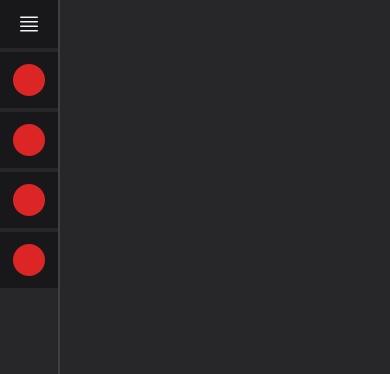
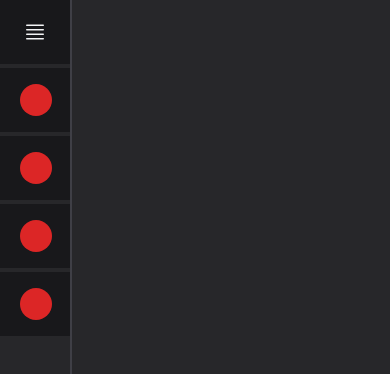
Before and after one commit to alireza-constantin/chitchat-ui, a React (Vite) app: page / in a window 390 px wide. Shown: the top 374 px of the page. Built offline with nearby package versions, Linux system fonts and the light colour scheme.

Commit message:
add animation to sidebar and fix the flicking when opening

```diff
--- a/src/components/Profile.tsx
+++ b/src/components/Profile.tsx
@@ -1,20 +1,19 @@
-import { clsx } from 'clsx'
+import { clsx } from "clsx"
 
-export function Profile({ expanded }: { expanded: boolean }){
+export function Profile({ expanded }: { expanded: boolean }) {
     return (
-        <div className={clsx("flex gap-4 items-center bg-zinc-900 py-3 justify-center", expanded && "px-5")}>
+        <div className="flex gap-4 items-center bg-zinc-900 py-3 h-16 px-5 justify-start">
             <ProfilePic />
-            {expanded && <div>
-                <p className="text-gray-100 text-sm font-semibold pb-1">Jimmy Anderson</p>
-                <p className="text-xs text-gray-300" >last message sent</p>
-            </div>}
+            {expanded && (
+                <div className="w-3/4 transition-all duration-1000 animate-[unhide_200ms_ease-in-out_forwards]">
+                    <p className="text-gray-100 text-sm font-semibold pb-1">Jimmy Anderson</p>
+                    <p className="text-xs text-gray-300 truncate">last test expanded</p>
+                </div>
+            )}
         </div>
     )
 }
 
-
-function ProfilePic(){
-    return (
-        <div className="w-8 h-8 bg-red-600 rounded-full"></div>
-    )
+function ProfilePic() {
+    return <div className="w-8 h-8 bg-red-600 rounded-full flex-shrink-0"></div>
 }
--- a/src/pages/app.tsx
+++ b/src/pages/app.tsx
@@ -15,10 +15,10 @@ export default function App() {
             )}
             <div
                 className={`fixed z-40 border-r-2 bg-zinc-800 border-zinc-700 top-0 bottom-0 duration-200 transition-all ${
-                    expanded ? "sm:max-w-[280px] sm:w-full w-280px" : "left-0 w-[60px] sm:w-[280px]"
+                    expanded ? "sm:max-w-[280px] w-[280px]" : "left-0 w-[72px] sm:w-[280px]"
                 }`}
             >
-                <div className="flex justify-between items-center p-3 mb-1 bg-zinc-900">
+                <div className="flex justify-between items-center p-3 h-16 mb-1 bg-zinc-900">
                     {expanded ? (
                         <>
                             <h4 className="text-gray-100  text-lg">Conversation</h4>
--- a/tailwind.config.js
+++ b/tailwind.config.js
@@ -2,7 +2,23 @@
 export default {
     content: ["./index.html", "./src/**/*.{js,ts,jsx,tsx}"],
     theme: {
-        extend: {},
+        extend: {
+            keyframes: {
+                unhide: {
+                    '0%': {
+                        opacity: '0',
+                        transform: 'translateX(-60px)'
+                    },
+                    '30%': {
+                        opacity: '0'
+                    },
+                    '100%': {
+                        opacity: '1',
+                        transform: 'translateX(0)'
+                    }
+                }
+            }
+        },
     },
     plugins: [require("daisyui")],
     daisyui: {
@@ -13,6 +29,7 @@ export default {
                     "base-100": "#27272a",
                 },
             },
+
         ],
     },
 }
```
